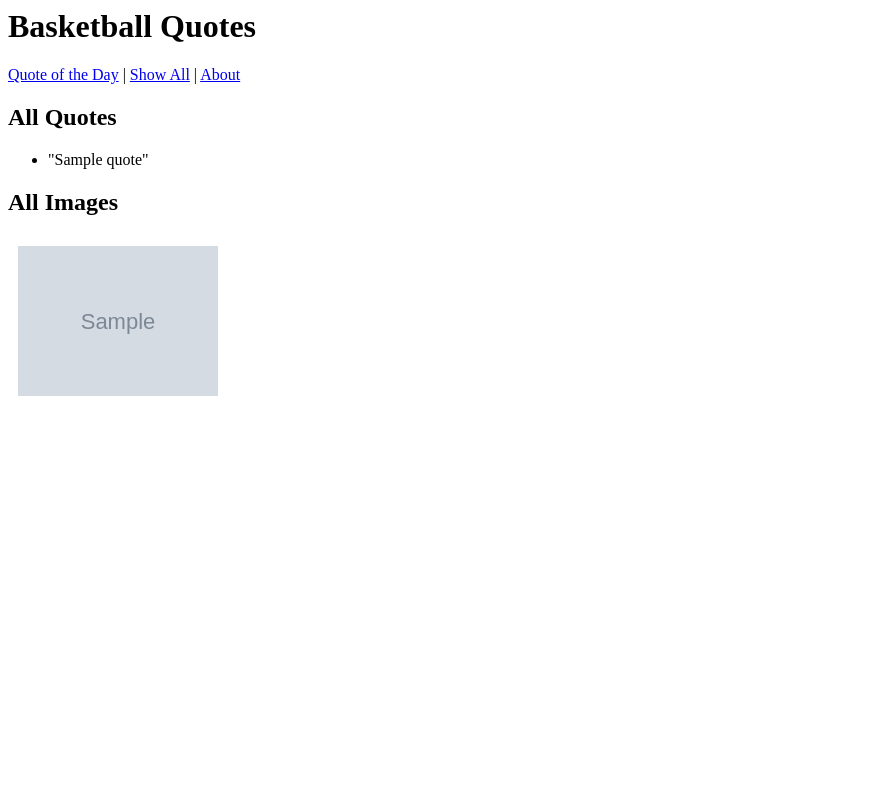
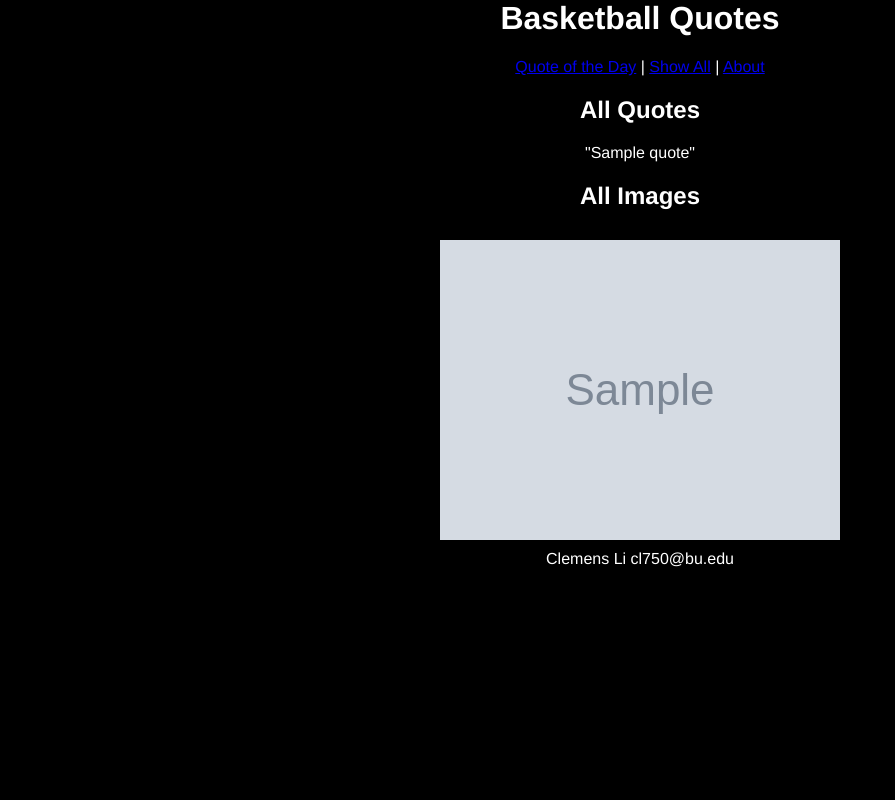
Before and after one commit to Clemens-Li/cs412, a Django app: template quotes/templates/quotes/show_all.html in a window 1280 px wide. Shown: the whole page, without its empty margins (0-895 px from the left). Run offline with Django 5.2, Linux system fonts and the light colour scheme; the template is opened without the code that fills it: most values are stand-ins (such as "Sample title", 1, 10 or a date in 2020); grey boxes marked "Sample" are stand-in pictures.

Commit message:
Finished app?

```diff
--- a/cs412/urls.py
+++ b/cs412/urls.py
@@ -16,8 +16,10 @@ Including another URLconf
 """
 from django.contrib import admin
 from django.urls import path, include
+from django.conf.urls.static import static
+from django.conf import settings
 
 urlpatterns = [
     path("admin/", admin.site.urls),
     path("quotes/", include("quotes.urls")),
-]
+] + static(settings.STATIC_URL, document_root=settings.STATIC_ROOT)
--- /dev/null
+++ b/quotes/static/styles.css
@@ -0,0 +1,8 @@
+body {
+    font-family: Helvetica, sans-serif;
+    background-color: #000000;
+    color: #ffffff;
+    margin: 0;
+    padding: 0;
+    text-align: center;
+}
--- a/quotes/templates/quotes/about.html
+++ b/quotes/templates/quotes/about.html
@@ -2,7 +2,7 @@
 
 {% block content %}
     <h2>About These Athletes</h2>
-    <p>Lebron is arguably the best player of all time. His unmatched athleticism and basketball IQ made him dominant for the past two decades, and he keeps on going.</p>
+    <p>Lebron James is arguably the best player of all time. His unmatched athleticism and basketball IQ made him dominant for the past two decades, and he keeps on going.</p>
     <p>Kobe Bryant is famous for his Mamba Mentality; his relentless determination won him five NBA championships with the Los Angeles Lakers.</p>
     <p>Michael Jordan is another candidate for the best player of all time as one of the best two-way players the league has ever seen. His record in the NBA Finals is 6-0.</p>
     <hr>
--- a/quotes/templates/quotes/base.html
+++ b/quotes/templates/quotes/base.html
@@ -1,6 +1,8 @@
+{% load static %}
 <html>
     <head>
         <title>Basketball Quotes</title>
+        <link rel="stylesheet" href="{% static 'styles.css' %}">
     </head>
     <body>
     <header>
@@ -11,11 +13,12 @@
             <a href="{% url 'about' %}">About</a>
         </nav>
     </header>
-
     <main>
         {% block content %}
-        <!-- Child templates inject their content here -->
         {% endblock %}
     </main>
+    <footer>
+        Clemens Li cl750@bu.edu
+    </footer>
 </body>
 </html>
--- a/quotes/templates/quotes/quote.html
+++ b/quotes/templates/quotes/quote.html
@@ -3,7 +3,7 @@
 {% block content %}
     <h2>Quote of the Day</h2>
     <div class="quote-container">
-        <img src="{{ image }}" style="max-width: 300px;">
+        <img src="{{ image }}" style="max-width: 400px;">
         <blockquote>"{{ quote }}"</blockquote>
     </div>
 {% endblock %}
--- a/quotes/templates/quotes/show_all.html
+++ b/quotes/templates/quotes/show_all.html
@@ -2,16 +2,11 @@
 
 {% block content %}
     <h2>All Quotes</h2>
-    <ul>
-        {% for q in quotes %}
-            <li>"{{ q }}"</li>
-        {% endfor %}
-    </ul>
-
+    {% for q in quotes %}
+        <p>"{{ q }}"</p>
+    {% endfor %}
     <h2>All Images</h2>
-    <div class="gallery">
-        {% for img in images %}
-            <img src="{{ img }}" style="max-width: 200px; margin: 10px;">
-        {% endfor %}
-    </div>
+    {% for img in images %}
+        <img src="{{ img }}" style="max-width: 400px; margin: 10px;">
+    {% endfor %}
 {% endblock %}
--- a/quotes/views.py
+++ b/quotes/views.py
@@ -3,8 +3,8 @@ from django.http import HttpRequest, HttpResponse
 import random
 # Create your views here.
 
-quotes = ["I like criticism. It makes you strong.", "Job's not finished.", "If you quit once it becomes a habit. Never quit!"]
-images = ["https://media.printler.com/media/photo/141736.jpg", "https://encrypted-tbn0.gstatic.com/images?q=tbn:ANd9GcRE7OvTVp_Y67TGOH2fOsxOTn2wKJ2AHgi3ok1tA7sBgo_b85OLThe66ms&s=10", "https://media.printler.com/media/photo/125058.jpg"]
+quotes = ["I like criticism. It makes you strong.", "The biggest dreams aren't fueled by belief, they're fueled by doubt.", "If you quit once it becomes a habit. Never quit!"]
+images = ["https://media.printler.com/media/photo/141736.jpg", "https://media.printler.com/media/photo/141746.jpg", "https://media.printler.com/media/photo/125058.jpg"]
 
 def quote_page(request):
     index = random.randrange(len(quotes))
```
Also changed, not shown: cs412/settings.py (+17 -2 lines).
